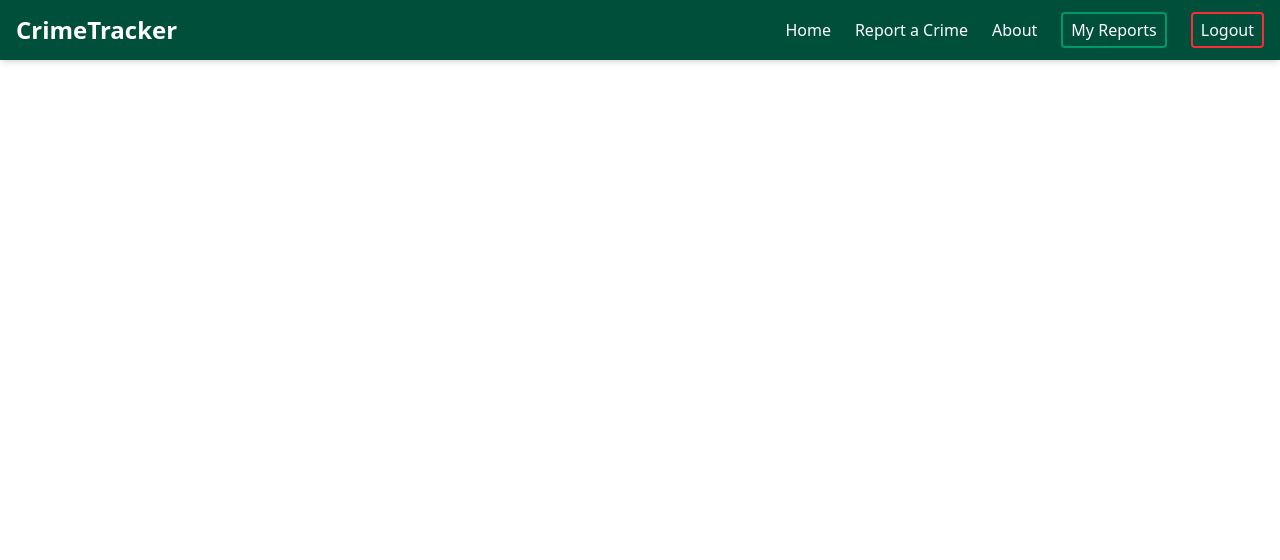
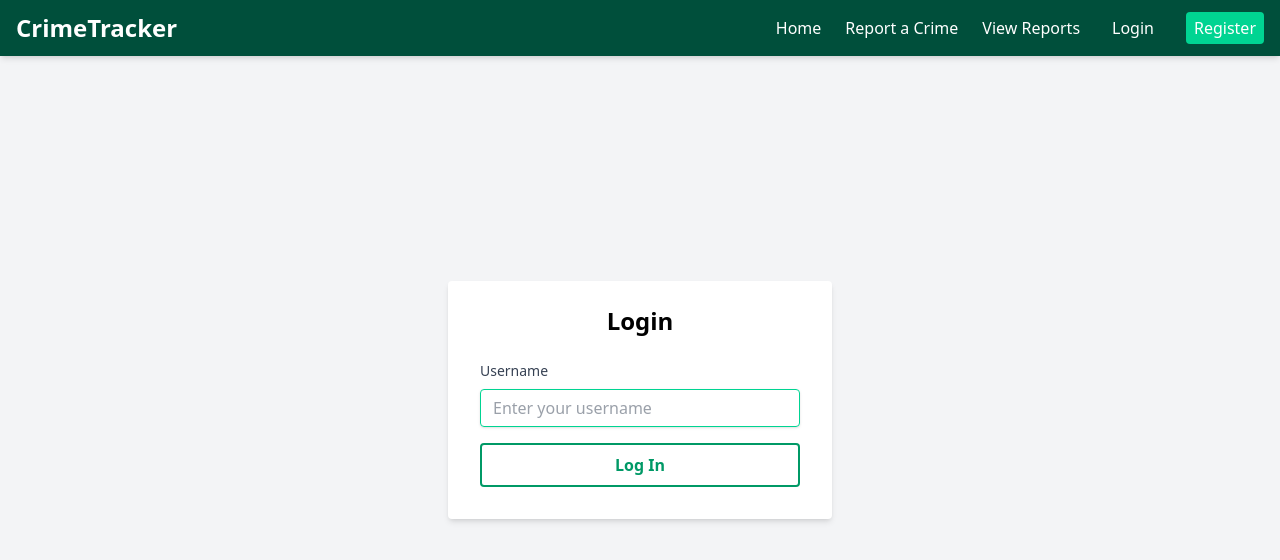
Before and after one commit to MdFahim85/Crime-Tracker, a React (Vite) app: page /login in a window 1280 px wide. Shown: the top 560 px of the page. Built offline with nearby package versions, Linux system fonts and the light colour scheme.

Commit message:
Fake auth login/logout flow using redux and localStorage

```diff
--- a/src/App.jsx
+++ b/src/App.jsx
@@ -2,9 +2,11 @@ import { BrowserRouter as Router, Routes, Route } from "react-router-dom";
 import Navbar from "./components/Navbar";
 import Home from "./pages/Home.jsx";
 import ReportCrime from "./pages/ReportCrime";
-import CrimeReports from "./pages/CrimeReports";
+import AllCrimeReports from "./pages/AllCrimeReports";
+import MyCrimeReports from "./pages/MyCrimeReports.jsx";
 import CrimeDetails from "./pages/CrimeDetails";
 import CrimeEdit from "./pages/CrimeEdit";
+import Login from "./components/Login.jsx";
 import { Toaster } from "react-hot-toast";
 
 function App() {
@@ -14,8 +16,10 @@ function App() {
       <div>
         <Routes>
           <Route path="/" element={<Home />} />
+          <Route path="/login" element={<Login />} />
           <Route path="/report" element={<ReportCrime />} />
-          <Route path="/my-reports" element={<CrimeReports />} />
+          <Route path="/allreports" element={<AllCrimeReports />} />
+          <Route path="/my-reports" element={<MyCrimeReports />} />
           <Route path="/crime/:id" element={<CrimeDetails />} />
           <Route path="/crime/:id/edit" element={<CrimeEdit />} />
         </Routes>
--- a/src/app/store.js
+++ b/src/app/store.js
@@ -1,10 +1,12 @@
 import { configureStore } from "@reduxjs/toolkit";
 
 import reportReducer from "../feature/reportSlice";
+import authReducer from "../feature/authSlice";
 
 const store = configureStore({
   reducer: {
     report: reportReducer,
+    auth: authReducer,
   },
 });
 
--- /dev/null
+++ b/src/components/Login.jsx
@@ -0,0 +1,60 @@
+import { useState } from "react";
+import { useDispatch } from "react-redux";
+import { loginSuccess } from "../feature/authSlice";
+import { useNavigate } from "react-router-dom";
+
+function Login() {
+  const [username, setUsername] = useState("");
+  const dispatch = useDispatch();
+  const navigate = useNavigate();
+
+  const handleLogin = (e) => {
+    e.preventDefault();
+
+    const fakeToken = btoa(username + "_fakejwt");
+    const user = { username, fakeToken };
+    dispatch(loginSuccess(user));
+
+    localStorage.setItem("user", JSON.stringify(user));
+
+    navigate("/allreports");
+  };
+
+  return (
+    <div className="flex items-center justify-center min-h-screen bg-gray-100">
+      <form
+        onSubmit={handleLogin}
+        className="bg-white shadow-md rounded px-8 pt-6 pb-8 w-full max-w-sm"
+      >
+        <h2 className="text-2xl font-bold mb-6 text-center">Login</h2>
+
+        <div className="mb-4">
+          <label
+            className="block text-gray-700 text-sm mb-2"
+            htmlFor="username"
+          >
+            Username
+          </label>
+          <input
+            id="username"
+            value={username}
+            onChange={(e) => setUsername(e.target.value)}
+            className="shadow appearance-none border border-emerald-400 rounded w-full py-2 px-3 text-gray-700 leading-tight focus:outline-none focus:ring-2 focus:ring-emerald-600"
+            type="text"
+            placeholder="Enter your username"
+            required
+          />
+        </div>
+
+        <button
+          type="submit"
+          className="w-full text-emerald-600 border-2  border-emerald-600 hover:bg-emerald-600 hover:text-white font-semibold py-2 px-4 rounded"
+        >
+          Log In
+        </button>
+      </form>
+    </div>
+  );
+}
+
+export default Login;
--- a/src/components/Navbar.jsx
+++ b/src/components/Navbar.jsx
@@ -1,12 +1,21 @@
 import { useState } from "react";
 import { Link, NavLink } from "react-router-dom";
 import Button from "./Button";
+import { useDispatch, useSelector } from "react-redux";
+import { logout } from "../feature/authSlice";
 
 const Navbar = () => {
-  const isAuthenticated = true;
+  const user = useSelector((state) => state.auth.user);
+
+  const isAuthenticated = user ? true : false;
+
   const [isOpen, setIsOpen] = useState(false);
+  const dispatch = useDispatch();
 
   const toggleMenu = () => setIsOpen(!isOpen);
+  const handleLogout = () => {
+    dispatch(logout());
+  };
 
   return (
     <nav className="bg-emerald-900 text-white shadow-md px-4 py-3 fixed top-0 left-0 right-0 z-999">
@@ -49,16 +58,15 @@ const Navbar = () => {
             Report a Crime
           </NavLink>
           <NavLink
-            to="/about"
+            to="/allreports"
             className={({ isActive }) =>
               isActive
                 ? "text-emerald-500"
                 : "block mt-2 md:mt-0  hover:text-emerald-500"
             }
           >
-            About
+            View Reports
           </NavLink>
-          {/* Conditional links */}
           {isAuthenticated ? (
             <>
               <NavLink
@@ -72,6 +80,7 @@ const Navbar = () => {
                   "block mt-2 md:mt-0 px-2 py-1 rounded border-2 border-red-500 hover:bg-red-500 hover:text-white"
                 }
                 text={"Logout"}
+                onClick={() => handleLogout()}
               />
             </>
           ) : (
--- a/src/components/ReportForm.jsx
+++ b/src/components/ReportForm.jsx
@@ -1,8 +1,9 @@
 import Button from "../components/Button";
-import { useDispatch } from "react-redux";
+import { useDispatch, useSelector } from "react-redux";
 import { addReport } from "../feature/reportSlice";
 import { useState } from "react";
 import toast from "react-hot-toast";
+import { useNavigate } from "react-router-dom";
 
 function ReportForm({
   latlng,
@@ -13,6 +14,8 @@ function ReportForm({
   setDetails,
 }) {
   const dispatch = useDispatch();
+  const navigate = useNavigate();
+  const user = useSelector((state) => state.auth.user);
   const [crimeType, setCrimeType] = useState("");
   const [date, setDate] = useState("");
   const crimeTypes = [
@@ -26,6 +29,12 @@ function ReportForm({
   function handleSubmit() {
     if (!latlng || !street || !details) {
       toast.error("Please fill out all fields and select a location.");
+
+      return;
+    }
+    if (!user) {
+      toast.error("Please Log In to Submit a Report");
+      navigate("/login");
       return;
     }
 
@@ -39,6 +48,7 @@ function ReportForm({
       street,
       details,
       date,
+      user: user.username,
     };
 
     dispatch(addReport(report));
--- a/src/components/ReportMap.jsx
+++ b/src/components/ReportMap.jsx
@@ -22,6 +22,7 @@ function ReportMap({ latlng, setLatLng }) {
       <MapContainer
         center={[23.8103, 90.4125]}
         zoom={13}
+        zoomControl={false}
         className="h-full w-full"
       >
         <TileLayer
--- /dev/null
+++ b/src/feature/authSlice.js
@@ -0,0 +1,30 @@
+import { createSlice } from "@reduxjs/toolkit";
+
+const storedUser = () => {
+  const stored = localStorage.getItem("user");
+  return stored ? JSON.parse(stored) : null;
+};
+
+const initialState = {
+  user: storedUser(),
+};
+
+const authSlice = createSlice({
+  name: "auth",
+  initialState,
+  reducers: {
+    loginSuccess: (state, action) => {
+      (state.user = {
+        username: action.payload.username,
+        token: action.payload.token,
+      }),
+        localStorage.setItem("user", JSON.stringify(state.user));
+    },
+    logout: (state) => {
+      state.user = null;
+      localStorage.removeItem("user");
+    },
+  },
+});
+export const { loginSuccess, logout } = authSlice.actions;
+export default authSlice.reducer;
--- a/src/feature/reportSlice.js
+++ b/src/feature/reportSlice.js
@@ -24,6 +24,7 @@ const reportSlice = createSlice({
         crimeType: action.payload.crimeType,
         details: action.payload.details,
         date: action.payload.date,
+        user: action.payload.user,
       });
       localStorage.setItem("reports", JSON.stringify(state.reports));
     },
--- a/src/pages/About.jsx
+++ /dev/null
@@ -1,5 +0,0 @@
-function About() {
-  return <div>About</div>;
-}
-
-export default About;
--- a/src/pages/CrimeReports.jsx
+++ b/src/pages/AllCrimeReports.jsx
@@ -4,7 +4,7 @@ import { useState } from "react";
 import { MapContainer, TileLayer, Marker, Popup } from "react-leaflet";
 import "leaflet/dist/leaflet.css";
 
-function CrimeReports() {
+function AllCrimeReports() {
   const reports = useSelector((state) => state.report.reports);
   const [filterType, setFilterType] = useState("");
   const [filterStreet, setFilterStreet] = useState("");
@@ -91,9 +91,7 @@ function CrimeReports() {
         )}
         <ul className="space-y-4">
           {filteredReports.length === 0 ? (
-            <p className="text-gray-500">
-              No reports found for selected filters.
-            </p>
+            <p className="text-gray-500 text-center">No reports found.</p>
           ) : (
             filteredReports.map((report) => (
               <li
@@ -110,6 +108,9 @@ function CrimeReports() {
                       <p className="text-gray-500 text-sm">
                         Date: {report.date}
                       </p>
+                      <p className="text-gray-500 text-sm">
+                        Reported By: {report.user}
+                      </p>
                     </div>
                   </div>
                 </Link>
@@ -122,4 +123,4 @@ function CrimeReports() {
   );
 }
 
-export default CrimeReports;
+export default AllCrimeReports;
--- a/src/pages/CrimeDetails.jsx
+++ b/src/pages/CrimeDetails.jsx
@@ -24,7 +24,7 @@ export default function CrimeDetails() {
   );
   function handelDelete(id) {
     dispatch(deleteReport(id));
-    navigate("/my-reports");
+    navigate("/allreports");
     toast.success("Successfully Deleted");
   }
 
@@ -33,12 +33,12 @@ export default function CrimeDetails() {
       <div className="max-w-3xl mx-auto mt-15 p-4 space-y-6">
         <div className="p-4 text-red-600 font-semibold">
           Report not found.{" "}
-          <Link
-            to="/my-reports"
+          <Button
+            type={"button"}
+            text={"Go Back"}
+            onClick={navigate(-1)}
             className="text-emerald-600 border-2 border-emerald-600 hover:bg-emerald-600 hover:text-white px-2 py-1 rounded"
-          >
-            Go back
-          </Link>
+          />
         </div>
       </div>
     );
@@ -46,12 +46,12 @@ export default function CrimeDetails() {
 
   return (
     <div className="max-w-3xl mx-auto mt-15 p-4 space-y-6">
-      <Link
-        to="/my-reports"
+      <Button
+        type={"button"}
+        text={"Back to reports"}
+        onClick={() => navigate(-1)}
         className="text-emerald-600 border-2 border-emerald-600 hover:bg-emerald-600 hover:text-white px-2 py-1 rounded"
-      >
-        &larr; Back to Reports
-      </Link>
+      />
       <h2 className="mt-5 text-2xl font-bold">{report.crimeType}</h2>
       <p className="text-gray-600">{report.details}</p>
       <p className="text-sm text-gray-500">
@@ -59,6 +59,9 @@ export default function CrimeDetails() {
       </p>
       <p className="text-sm text-gray-500">
         <strong>Date:</strong> {report.date}
+      </p>
+      <p className="text-sm text-gray-500">
+        <strong>Reported By:</strong> {report.user}
       </p>
 
       <MapContainer
--- /dev/null
+++ b/src/pages/MyCrimeReports.jsx
@@ -0,0 +1,41 @@
+import { useSelector } from "react-redux";
+import { Link } from "react-router-dom";
+
+function MyCrimeReports() {
+  const user = useSelector((state) => state.auth.user);
+  const reports = useSelector((state) => state.report.reports);
+  const userReports = reports.filter(
+    (report) => report.user === user?.username
+  );
+
+  return (
+    <div className="p-6">
+      <h1 className="text-2xl font-bold mb-4">My Crime Reports</h1>
+
+      {userReports.length === 0 ? (
+        <p className="text-gray-500">You have not reported any crimes yet.</p>
+      ) : (
+        <div className="grid grid-cols-1 sm:grid-cols-2 md:grid-cols-3 gap-4">
+          {userReports.map((report) => (
+            <Link to={`/crime/${report.id}`}>
+              <div
+                key={report.id}
+                className="bg-white rounded shadow-md p-4 border border-emerald-300"
+              >
+                <h2 className="text-xl font-semibold text-emerald-600">
+                  {report.crimeType}
+                </h2>
+                <p className="text-gray-600 text-sm mb-2">
+                  Street: {report.street} <br />
+                  Date: {report.date}
+                </p>
+              </div>
+            </Link>
+          ))}
+        </div>
+      )}
+    </div>
+  );
+}
+
+export default MyCrimeReports;
```
